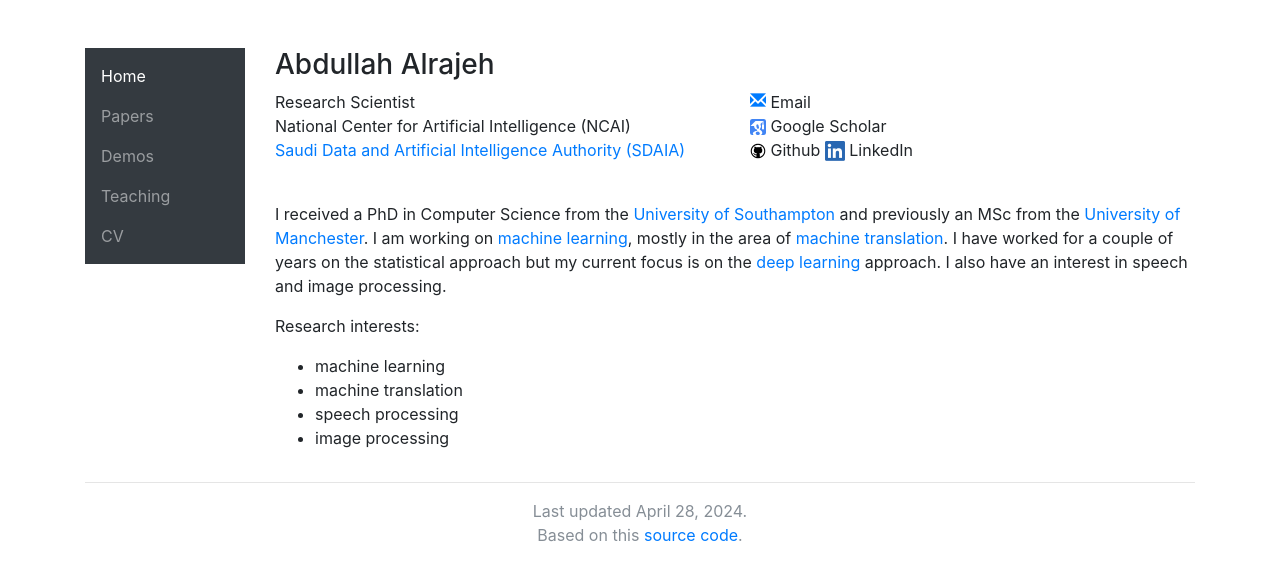
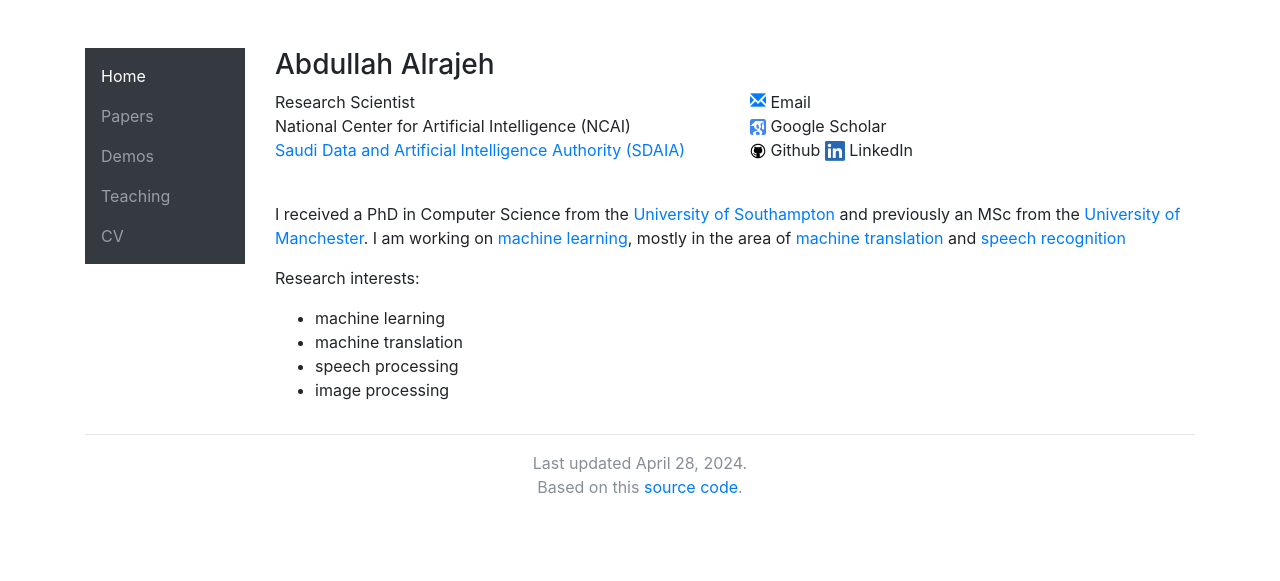
Before and after one commit to asrajeh/asrajeh.github.io, a Jekyll site: the page built from index.html, in a window 1280 px wide. Shown: the top 581 px of the page. Built offline with Jekyll 4.4.1, drawn with Linux system fonts in a browser that asks for light colours; nearby versions of some CDN libraries.

Commit message:
Update index.html

```diff
--- a/index.html
+++ b/index.html
@@ -36,9 +36,7 @@ title: Abdullah Alrajeh
 I received a PhD in Computer Science from the <a href="http://www.southampton.ac.uk">University of Southampton</a> and
 previously an MSc from the <a href="http://www.manchester.ac.uk">University of Manchester</a>. I am working on
 <a href="https://en.wikipedia.org/wiki/Machine_learning">machine learning</a>, mostly in the area of
-<a href="https://en.wikipedia.org/wiki/Machine_translation">machine translation</a>. I have worked for a couple of years on
-the statistical approach but my current focus is on the <a href="https://en.wikipedia.org/wiki/Deep_learning">deep learning</a>
-approach. I also have an interest in speech and image processing.
+<a href="https://en.wikipedia.org/wiki/Machine_translation">machine translation</a> and <a href="https://en.wikipedia.org/wiki/Speech_recognition">speech recognition</a>
 </p>
 
 <p>
```
